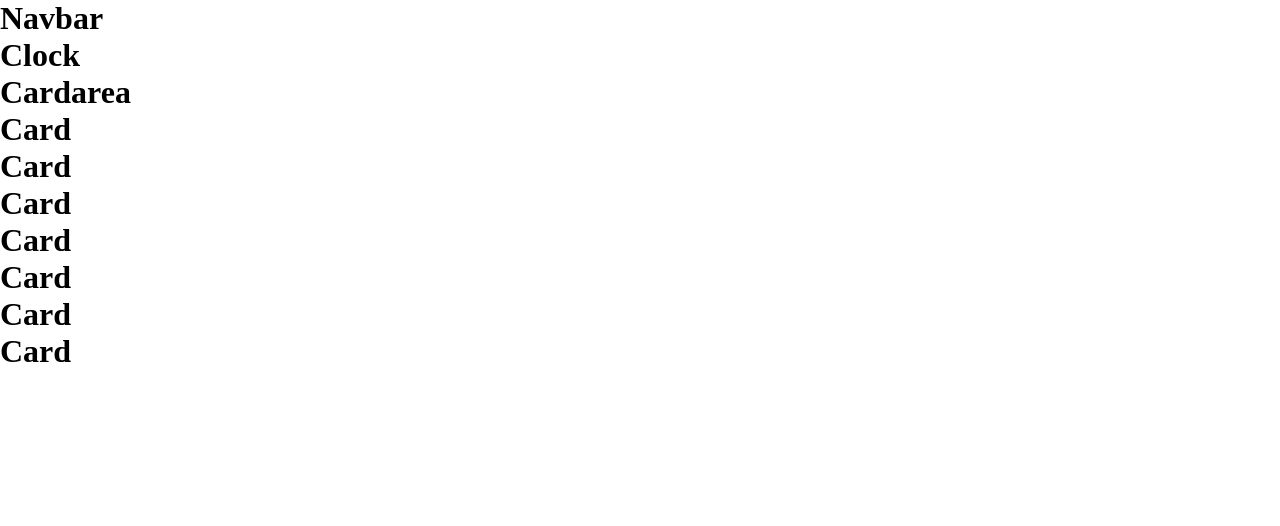
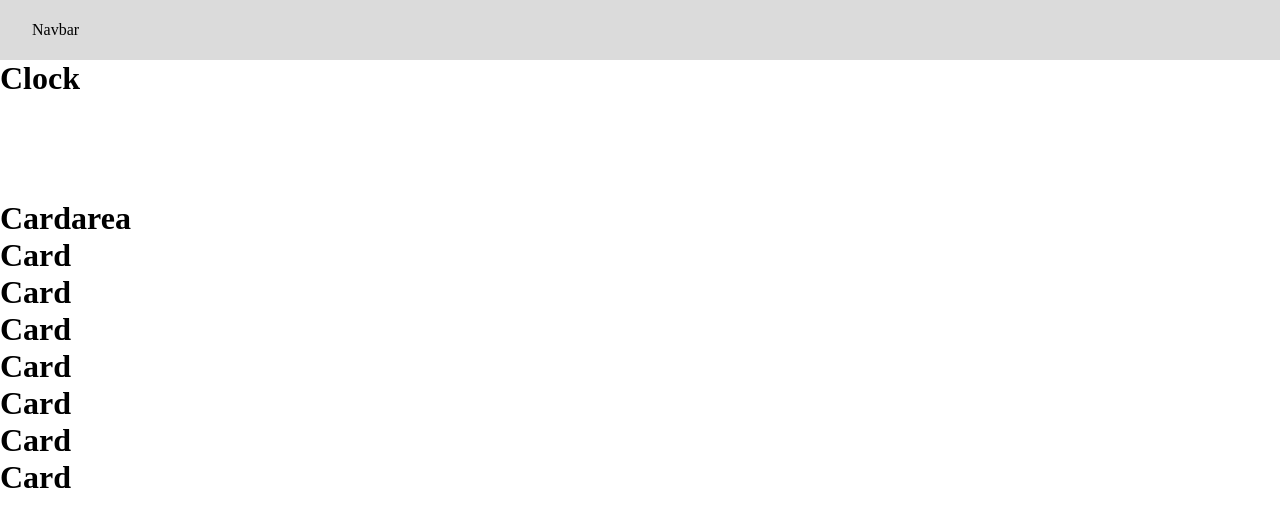
Before and after one commit to jacsonrsasse/clock-chrome-extension, a React (Vite) app: page / in a window 1280 px wide. Shown: the top 526 px of the page. Built offline with nearby package versions, Linux system fonts and the light colour scheme.

Commit message:
Created style of component navbar

```diff
--- a/package.json
+++ b/package.json
@@ -1,7 +1,7 @@
 {
     "name": "clock-chrome-extension",
     "private": true,
-    "version": "0.0.0",
+    "version": "1.0.0",
     "scripts": {
         "dev": "vite",
         "build": "tsc && vite build",
--- a/src/App.tsx
+++ b/src/App.tsx
@@ -1,14 +1,20 @@
+import styled from 'styled-components';
 import { Cardarea } from './components/Cardarea';
 import { Clock } from './components/Clock';
 import { Navbar } from './components/Navbar';
 
+const AppDesign = styled.div`
+    display: grid;
+    grid-template-rows: 60px 140px 1fr;
+`;
+
 function App() {
     return (
-        <div>
+        <AppDesign>
             <Navbar />
             <Clock />
             <Cardarea />
-        </div>
+        </AppDesign>
     );
 }
 
--- a/src/components/Navbar/index.tsx
+++ b/src/components/Navbar/index.tsx
@@ -1,3 +1,5 @@
+import { NavbarDesign } from './style';
+
 export const Navbar = () => {
-    return <h1>Navbar</h1>;
+    return <NavbarDesign>Navbar</NavbarDesign>;
 };
--- /dev/null
+++ b/src/components/Navbar/style.ts
@@ -0,0 +1,11 @@
+import styled from 'styled-components';
+
+export const NavbarDesign = styled.nav`
+    background-color: #dbdbdb;
+    width: 100vw;
+    height: 100%;
+    padding: 0 32px;
+    display: flex;
+    justify-content: space-between;
+    align-items: center;
+`;
--- a/src/components/styles/global.ts
+++ b/src/components/styles/global.ts
@@ -6,4 +6,10 @@ export const GlobalStyle = createGlobalStyle`
         padding: 0%;
         box-sizing: border-box;
     }
+
+    #root {
+        width: 100vw;
+        height: 100vh;
+        display: flex;
+    }
 `;
```
